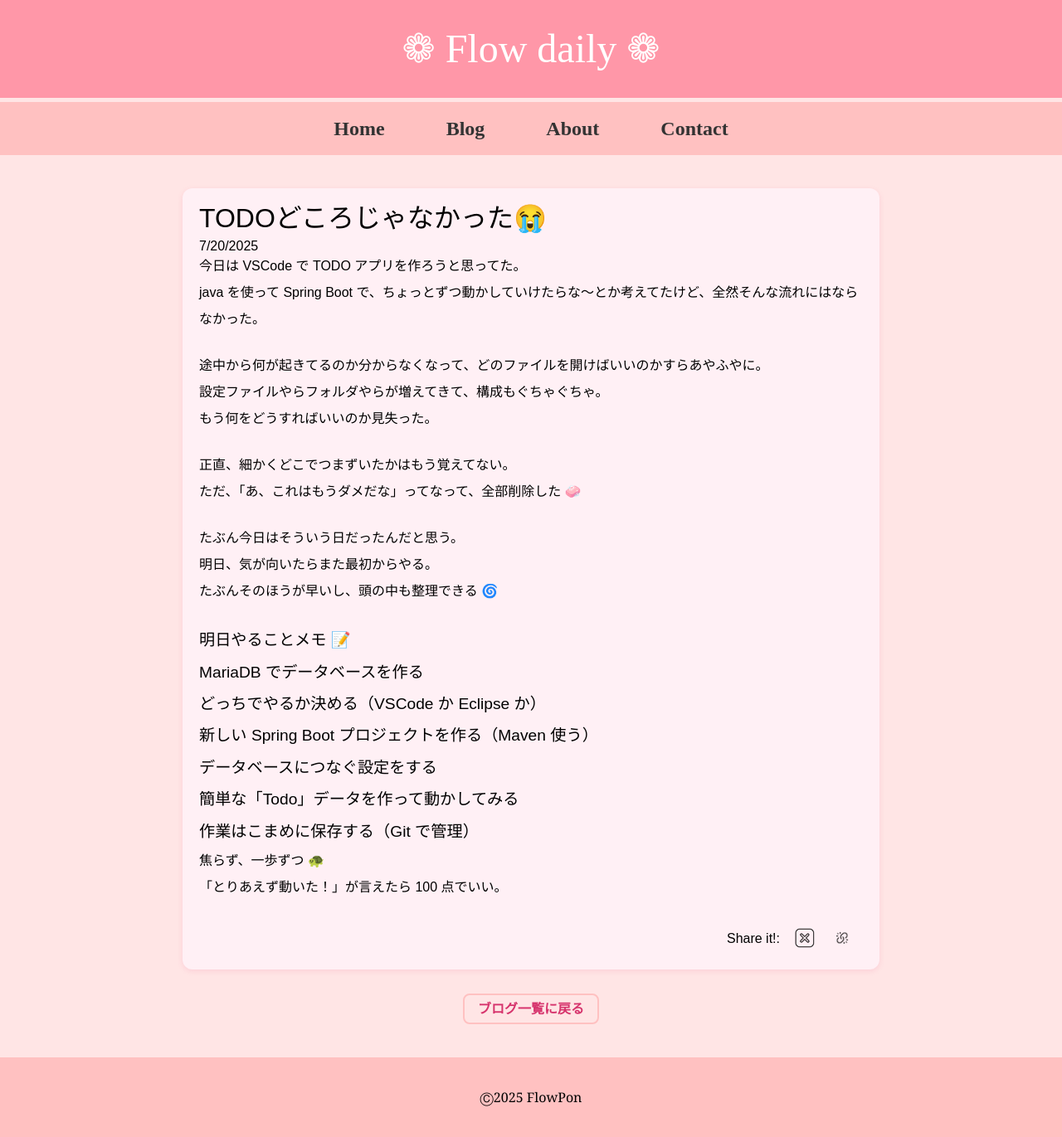
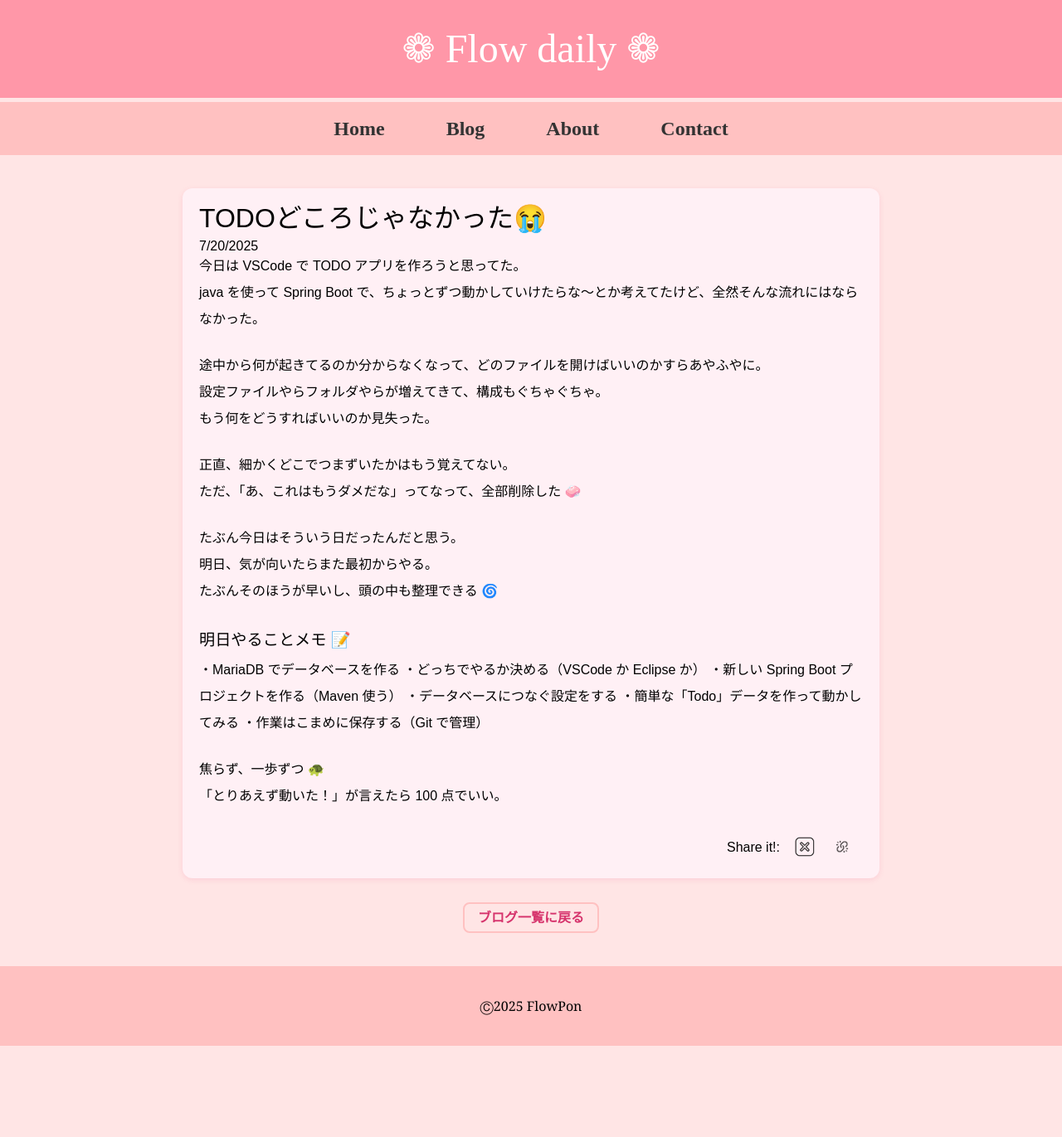
Before and after one commit to flowpon/flowpon.github.io, a Jekyll site: the page built from _posts/2025-07-20-todo-reset.md, in a window 1280 px wide. Shown: the whole page at 83% size. Built offline with Jekyll 4.4.1, drawn with Linux system fonts in a browser that asks for light colours; some web fonts are replaced; a script that is not in the unit is left out; after the commit the page ends 1261 px from its top, so only the background shows below that.

Commit message:
一部修正

```diff
--- a/_posts/2025-07-20-todo-reset.md
+++ b/_posts/2025-07-20-todo-reset.md
@@ -20,12 +20,12 @@ java を使って Spring Boot で、ちょっとずつ動かしていけたら
 
 ## 明日やることメモ 📝
 
-- MariaDB でデータベースを作る
-- どっちでやるか決める（VSCode か Eclipse か）
-- 新しい Spring Boot プロジェクトを作る（Maven 使う）
-- データベースにつなぐ設定をする
-- 簡単な「Todo」データを作って動かしてみる
-- 作業はこまめに保存する（Git で管理）
+・MariaDB でデータベースを作る
+・どっちでやるか決める（VSCode か Eclipse か）
+・新しい Spring Boot プロジェクトを作る（Maven 使う）
+・データベースにつなぐ設定をする
+・簡単な「Todo」データを作って動かしてみる
+・作業はこまめに保存する（Git で管理）
 
 焦らず、一歩ずつ 🐢
 「とりあえず動いた！」が言えたら 100 点でいい。
```
